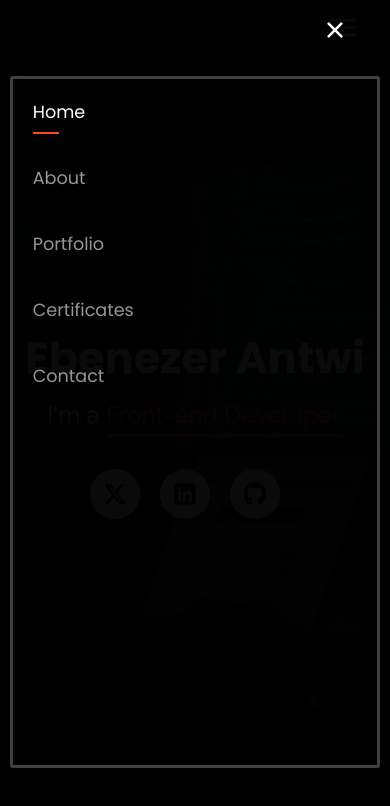
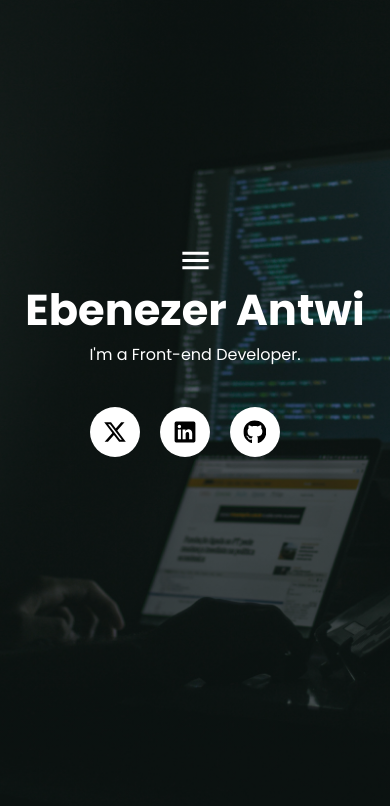
Before and after one commit to kwadwoambitious/My-Portfolio, a React (Create React App) app: page / in a window 390 px wide. Shown: the top 806 px of the page. Built offline with nearby package versions, Linux system fonts and the light colour scheme.

Commit message:
Made changes to this file

```diff
--- a/src/App.css
+++ b/src/App.css
@@ -12,48 +12,38 @@ body{
   background: linear-gradient(rgba(0, 0, 0, 0.562), rgba(0, 0, 0, 0.541)), url('./images/background-image.jpg');
   background-position: center;
   background-size: cover;
-  color: White;
+  background-attachment: fixed;
+  color: white;
   position: relative;
-  height: 100vh;
 }
 .home{
-  height: 100vh;
+  height: 83vh;
   display: flex;
   flex-direction: column;
   justify-content: center;
   padding-left: 50px;
   position: relative;
+  z-index: -1;
 }
 .home h1{
   font-size: 3.5em;
 }
-.home p{
+.home h2{
   font-size: 1.7rem;
   font-family: 'Raleway', sans-serif;
   margin-top: 10px;
 }
-.home p span{
+.home h2 span{
   color: #ff481d;
   border-bottom: 3px solid #ff481d;
   padding-bottom: 5px;
-}
-.home nav{
-  margin-top: 45px;
 }
 nav{
   display: flex;
   align-items: center;
 }
-.menu-bar{
+.menu-bar, .close-bar{
   width: 35px;
-  position: absolute;
-  top: 10px;
-  right: 30px;
-  cursor: pointer;
-  display: none;
-}
-nav img{
-  width: 30px;
   cursor: pointer;
   display: none;
 }
@@ -88,10 +78,10 @@ nav ul li{
 .nav-link:hover::after{
   width: 50%;
 }
-.active-link{
+.active{
   color: white;
 }
-.active-link::after{
+.active::after{
   content: '';
   position: absolute;
   background-color: #ff481d;
@@ -125,7 +115,7 @@ nav ul li{
   background-color: #ff481d;
 }
 header{
-  background-color: black;
+  background-color: rgba(0, 0, 0, 0.329);
   display: flex;
   align-items: center;
   justify-content: space-between;
@@ -139,6 +129,9 @@ header{
 .logo h1{
   color: white;
 }
+.logo h1 span{
+  color: #ff481d;
+}
 @media (max-width: 970px){
   header{
     padding: 10px 20px;
@@ -147,35 +140,26 @@ header{
     position: fixed;
     left: 0;
     top: 0;
-    background: rgba(0, 0, 0, 0.959);
+    background: rgba(0, 0, 0, 0.966);
     width: 100vw;
     height: 100vh;
     z-index: 1;
     padding: 0;
-    /* display: none; */
-  }
-  .nav-container nav{
-    margin-top: 0;
-  }
-  nav{
-    position: relative;
-    display: flex;
-    align-items: center;
-    justify-content: center;
-    height: 100vh;
+    display: none;
   }
   nav ul{
     display: flex;
     flex-direction: column;
     position: fixed;
-    position: absolute;
-    width: 95vw;
-    height: 82vh;
+    width: 85vw;
+    height: 85vh;
+    top: 50%;
+    left: 50%;
+    transform: translate(-50%, -50%);
     z-index: 1;
     border: 0.2rem solid #9996966c;
     border-radius: 3px;
     padding: 20px;
-    display: block;
   }
   nav ul li{
     margin-bottom: 40px;
@@ -184,25 +168,32 @@ header{
   .menu-bar{
     display: block;
   }
-  nav img{
+  .close-bar{
     display: block;
     position: absolute;
-    top: 15px;
-    right: 40px;
+    top: 10px;
+    right: 20px;
   }
+}
+.about-container{
+  background-color: black;
+  margin-top: 50px;
+}
+.about-container h2{
+  color: white;
 }
 @media (max-width: 500px){
   .home{
     align-items: center;
     padding: 0;
   }
-  .home h1, p, a{
+  .home h1, h2, a{
     text-align: center;
   }
   .home h1{
     font-size: 2.7em;
   }
-  .home p, .logo h1{
+  .home h2, .logo h1{
     font-size: 1.5em;
   }
 }
```
